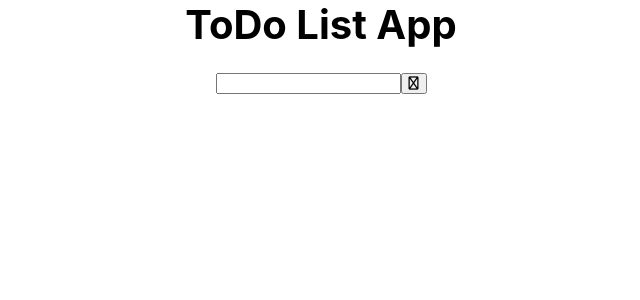
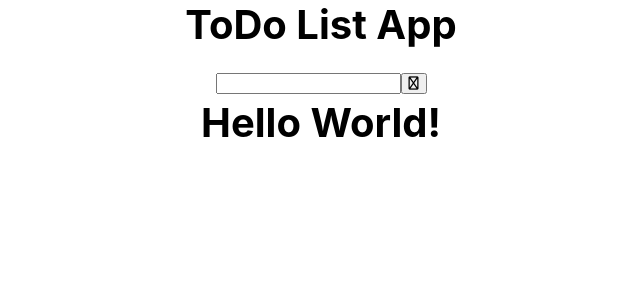
Before and after one commit to marimotona/React_TodoApp, a React (Create React App) app: page / in a window 1280 px wide. Shown: the top 300 px of the page, without its empty margins (319-959 px from the left). Built offline with nearby package versions, Linux system fonts and the light colour scheme.

Commit message:
Add todolist components

```diff
--- a/src/App.js
+++ b/src/App.js
@@ -1,12 +1,14 @@
 import './App.css';
 import InputForm from './components/InputForm';
 import Title from './components/Title';
+import TodoList from './components/TodoList';
 
 function App() {
   return (
     <div className="App">
       <Title />
       <InputForm />
+      <TodoList />
     </div>
   );
 }
--- a/src/components/TodoList.jsx
+++ b/src/components/TodoList.jsx
@@ -0,0 +1,16 @@
+import React from 'react'
+
+const TodoList = () => {
+  return (
+    <div className='todoList'>
+        <div className='todos'>
+            <div className='todo'>
+                Hello World!
+            </div>
+        </div>
+
+    </div>
+  )
+}
+
+export default TodoList
```
